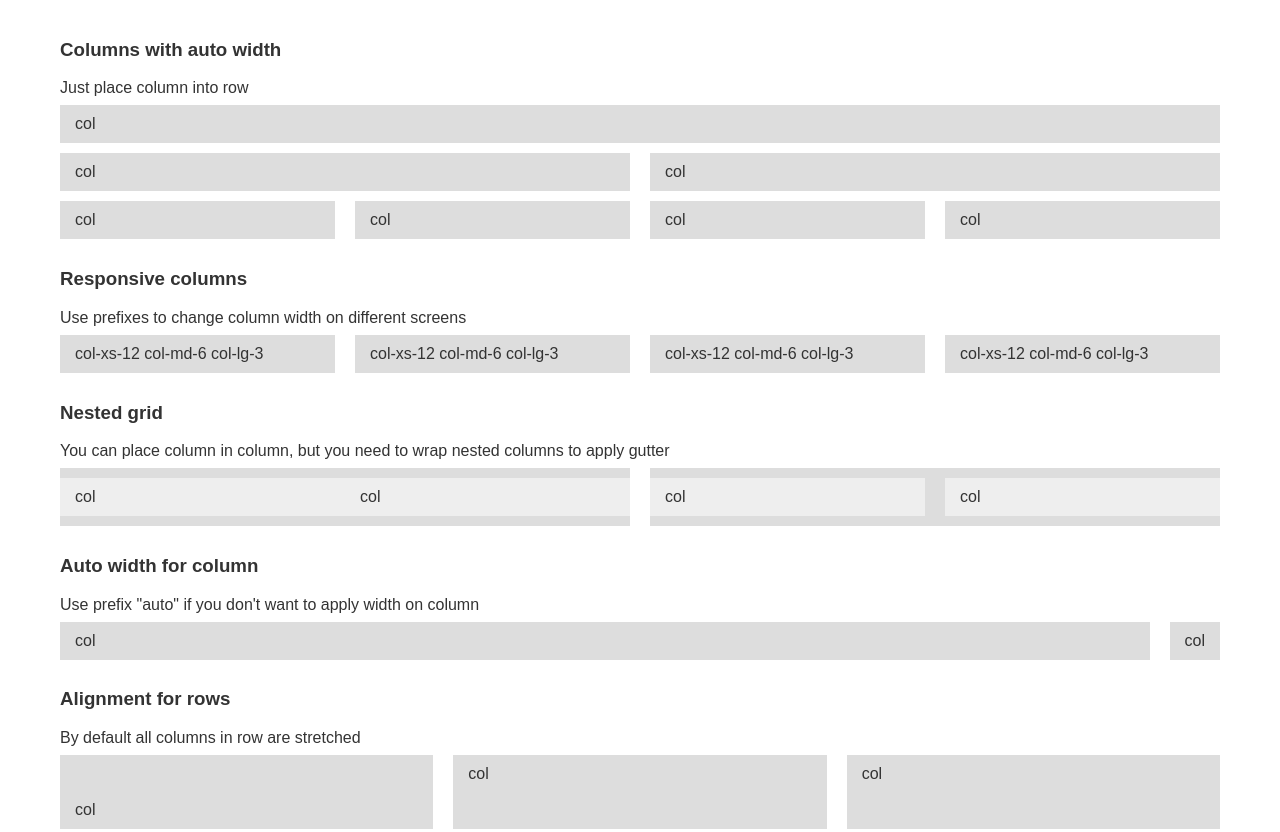
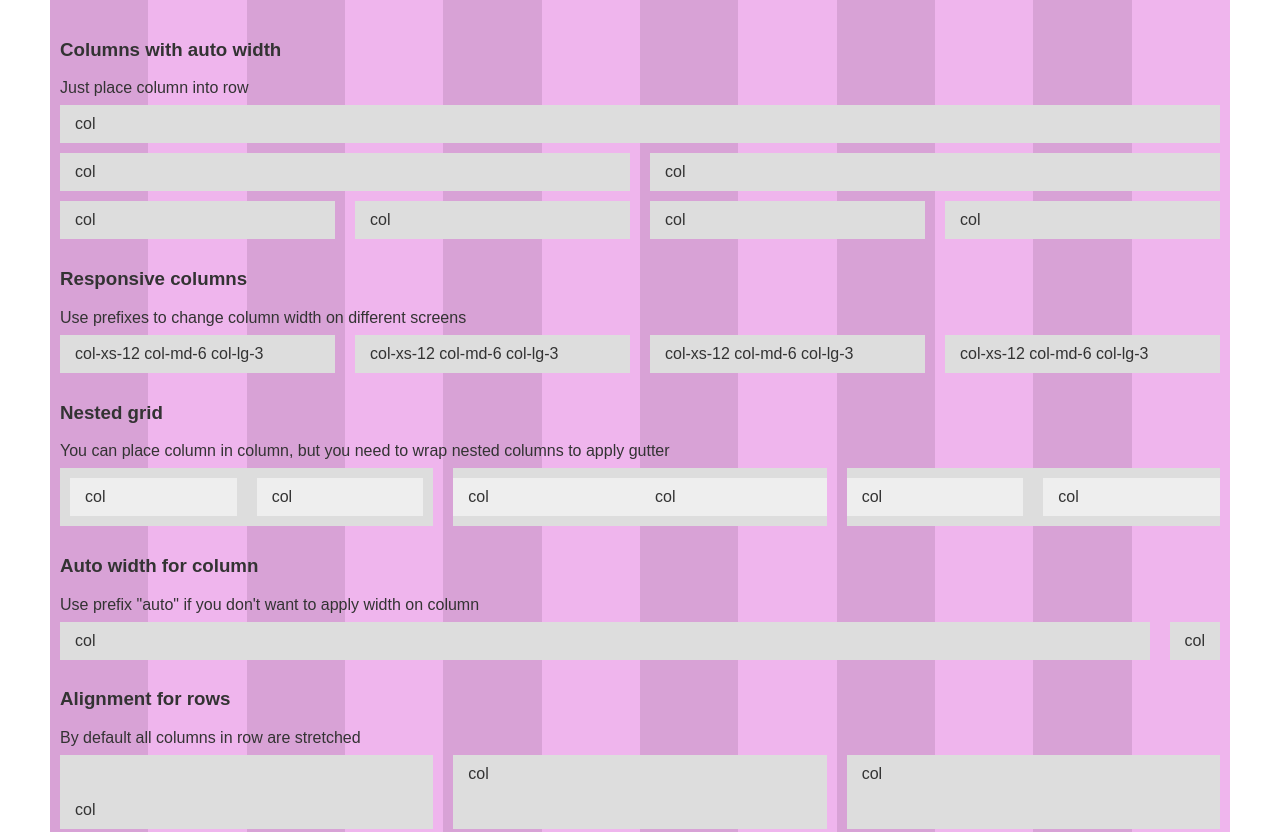
Before and after one commit to AlexisVK/grid2flex, a website: page demo/index.html in a window 1280 px wide. Shown: the top 832 px of the page. Drawn offline with Linux system fonts and the light colour scheme.

Commit message:
update demo files

```diff
--- a/demo/grid2flex-demo.css
+++ b/demo/grid2flex-demo.css
@@ -4,17 +4,33 @@ body {
   color: #333;
   min-width: 320px; }
 
+.grid-example {
+  position: absolute;
+  z-index: -1;
+  left: 10px;
+  right: 10px;
+  top: 0;
+  bottom: 0;
+  opacity: 0.5; }
+  .grid-example [class*="col-"] {
+    margin: 0;
+    background: #b347af; }
+    .grid-example [class*="col-"]:nth-child(even) {
+      background: #e06ddc; }
+
 .container {
   max-width: 1200px;
   margin: 0 auto;
-  padding: 20px; }
+  padding: 20px;
+  position: relative; }
 
 .inner {
   padding: 10px 15px; }
 
 [class*="col-"] {
   margin-bottom: 10px;
-  background: #ddd; }
+  background: #ddd;
+  position: relative; }
   [class*="col-"] [class*="col-"] {
     margin-top: 10px;
     background: #eee; }
--- a/demo/grid2flex.css
+++ b/demo/grid2flex.css
@@ -2,9 +2,9 @@
   display: -webkit-flex;
   display: -ms-flexbox;
   display: flex;
-  -webkit-flex: 1 1 0;
-  -ms-flex: 1 1 0;
-  flex: 1 1 0; }
+  -webkit-flex-wrap: wrap;
+  -ms-flex-wrap: wrap;
+  flex-wrap: wrap; }
 
 .row {
   margin-left: -10px;
@@ -31,13 +31,8 @@
   position: relative;
   min-height: 1px;
   background-clip: content-box !important;
-  display: -webkit-flex;
-  display: -ms-flexbox;
-  display: flex; }
-  [class*="col-"] > :not([class*="col-"]) {
-    -webkit-flex-basis: 100%;
-    -ms-flex-preferred-size: 100%;
-    flex-basis: 100%; }
+  margin-left: 0;
+  margin-right: 0; }
 
 .col-xs {
   -webkit-flex: 1 1 0;
--- a/demo/index.html
+++ b/demo/index.html
@@ -10,6 +10,20 @@
 <body>
   <div class="grid-container">
     <div class="container">
+      <div class="grid-example row--gutter-none">
+        <div class="col-xs"></div>
+        <div class="col-xs"></div>
+        <div class="col-xs"></div>
+        <div class="col-xs"></div>
+        <div class="col-xs"></div>
+        <div class="col-xs"></div>
+        <div class="col-xs"></div>
+        <div class="col-xs"></div>
+        <div class="col-xs"></div>
+        <div class="col-xs"></div>
+        <div class="col-xs"></div>
+        <div class="col-xs"></div>
+      </div>
       <div class="section">
         <h3>Columns with auto width</h3>
         <p>Just place column into row</p>
@@ -41,9 +55,15 @@
         <h3>Nested grid</h3>
         <p>You can place column in column, but you need to wrap nested columns to apply gutter</p>
         <div class="row">
-          <div class="col-xs-12 col-lg">
+          <div class="col-xs-12 col-lg row">
             <div class="col-xs"><div class="inner">col</div></div>
             <div class="col-xs"><div class="inner">col</div></div>
+          </div>
+          <div class="col-xs-12 col-lg">
+            <div class="row--gutter-none">
+              <div class="col-xs"><div class="inner">col</div></div>
+              <div class="col-xs"><div class="inner">col</div></div>
+            </div>
           </div>
           <div class="col-xs-12 col-lg">
             <div class="row">
```
Also changed, not shown: demo/grid2flex-demo.min.css, demo/grid2flex.min.css.
